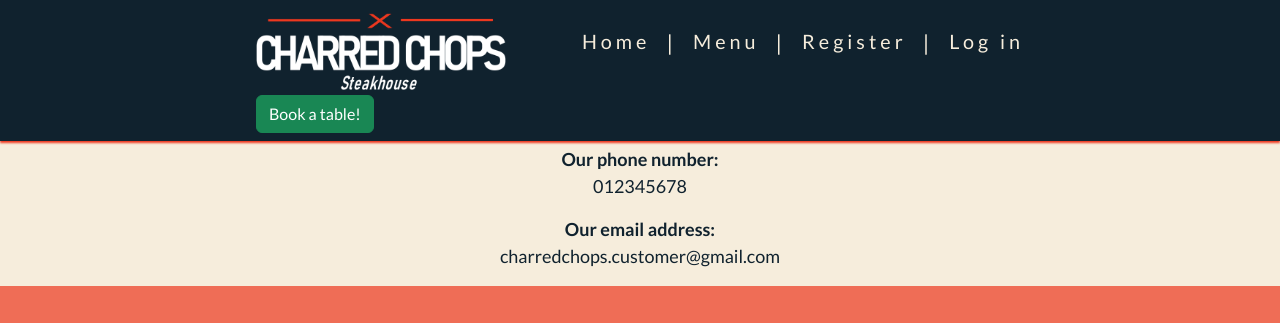
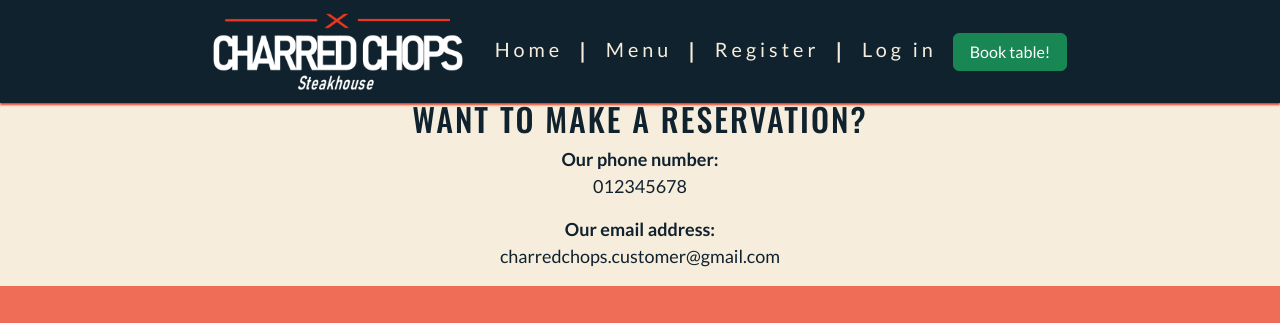
Before and after one commit to jomazzei/charredchops, a Django app: page /booking/booknow/ in a window 1280 px wide. Shown: the top 323 px of the page. Run offline with Django 4.2, Linux system fonts and the light colour scheme; some libraries are stand-ins or nearby versions; some web fonts are replaced.

Commit message:
Converting nav to bootstrap

```diff
--- a/static/css/style.css
+++ b/static/css/style.css
@@ -15,7 +15,7 @@
     min-height: 100vh;
     display: flex;
     flex-direction: column;
-    /* Generic project styles */
+    flex-wrap: wrap;
     color: #10222e;
     font-family: 'Lato', sans-serif;
     font-size: 18px;
@@ -28,7 +28,6 @@
     font-family: 'Oswald', sans-serif;
     text-transform: uppercase;
     letter-spacing: 2px;
-    color: #252525;
 }
 
 
@@ -39,11 +38,11 @@
     background-color: #10222e;
     position: fixed;
     z-index: 99;
-    width: 100%;
+    width: 100vw;
     box-shadow: 0 2px 2px #ed381f;
     display: flex;
     justify-content: space-around;
-    margin-bottom: 200px;
+    align-items: flex-end;
 }
 
 header a {
@@ -53,12 +52,6 @@
 
 
 /* ---------------------- Navbar */
-nav {
-    position: absolute;
-    background-color: #10222e;
-    width: 60%;
-}
-
 #navUL {
     display: flex;
     font-size: 110%;
@@ -67,8 +60,13 @@
     justify-content: center;
 }
 
-#navUL>li {
+/* #navUL>li {
     padding-left: 1rem;
+} */
+
+.nav-item {
+    padding-left: 1rem;
+    padding-right: 1rem;
 }
 
 #navUL a:hover {
@@ -78,6 +76,15 @@
 .separator {
     font-size: 110%;
     color: #f6eddc;
+}
+
+#book-action-call {
+    margin: auto;
+}
+
+#toggle-button {
+    background-color: #ed381f;
+    justify-content: space-between;
 }
 
 /* ---------------------- Django messages */
@@ -141,7 +148,7 @@
 #hero {
     height: 600px;
     width: 100%;
-    background: url("../../static/media/steak-img1.png") no-repeat center center/cover;
+    background: url("../../static/media/steak-img1.png") no-repeat center center / cover;
     position: relative;
 }
 
@@ -303,3 +310,15 @@
 #detail-buttons {
     margin-top: 20px;
 }
+
+
+/* -------------------------------------------------------------- Media queries */
+@media screen and (max-width:991px) {
+    .separator {
+        display: none;
+    }
+
+    .nav-item {
+        margin-top: 10px;
+    }
+}
--- a/templates/base.html
+++ b/templates/base.html
@@ -23,32 +23,80 @@
 </head>
 
 <body>
+
     <!-- Navigation Bar -->
     <header>
-        <nav class="navbar">
+
+        <nav class="navbar navbar-expand-lg">
+            <div class="container">
                 <a href="{% url 'home' %}" class="navbar-brand">
-                <img src="{% static 'media/CCLogoTransparent.png' %}" alt="logo" width="250px">
+                    <img src="{% static 'media/CCLogoTransparent.png' %}" alt="logo" width="250">
                 </a>
-            <ul id="navUL">
-                <li><a href="{% url 'home' %}">Home</a></li>
-                <li class="separator">|</li>
-                <li><a href="{% url 'menu' %}">Menu</a></li>
-                <li class="separator">|</li>
+
+                <button type="button" data-bs-toggle="collapse" data-bs-target="#navbarCollapse" class="navbar-toggler"
+                    id="toggle-button">
+                    <span class="navbar-toggler-icon"></span>
+                </button>
+
+                <div class="collapse navbar-collapse" id="navbarCollapse">
+                    <ul class="navbar-nav" id="navUL">
+                        <li class="nav-item"><a href="{% url 'home' %}">Home</a></li>
+                        <li class="separator"><strong>|</strong></li>
+                        <li class="nav-item"><a href="{% url 'menu' %}">Menu</a></li>
+                        <li class="separator"><strong>|</strong></li>
 
                         {% if user.is_authenticated %}
-                <li><a href="{% url 'bookinglist' %}">My bookings</a></li>
-                <li class="separator">|</li>
-                <li><a href="{% url 'account_logout' %}">Logout</a></li>
+                        <li class="nav-item"><a href="{% url 'bookinglist' %}">My bookings</a></li>
+                        <li class="separator"><strong>|</strong></li>
+                        <li class="nav-item"><a href="{% url 'account_logout' %}">Logout</a></li>
 
                         {% else %}
-                <li><a href="{% url 'account_signup' %}">Register</a></li>
-                <li class="separator">|</li>
-                <li><a href="{% url 'account_login' %}">Log in</a></li>
+                        <li class="nav-item"><a href="{% url 'account_signup' %}">Register</a></li>
+                        <li class="separator"><strong>|</strong></li>
+                        <li class="nav-item"><a href="{% url 'account_login' %}">Log in</a></li>
                         {% endif %}
                     </ul>
-            <a href="{% url 'bookingpage' %}"><button class="btn btn-success">Book a table!</button></a>
+                    <a href="{% url 'bookingpage' %}" class="nav-item btn btn-success" id="book-action-call">
+                        Book table!</a>
+
+                </div>
+            </div>
         </nav>
+
+
+        <!-- <div class="container justify-content-around">
+            <div class="row justify-content-between">
+
+                <nav class="navbar navbar-expand-sm">
+
+                    <a href="#" class="navbar-brand mb-0 h1">
+                        <img src="{% static 'media/CCLogoTransparent.png' %}" class="d-inline-block align-top"
+                            alt="logo" width="250">
+                    </a>
+                    <button type="button" data-bs-toggle="collapse" data-bs-target="#navbarCollapse"
+                        class="navbar-toggler">
+                        <span class="navbar-toggler-icon"></span>
+                    </button>
+                    <div class="collapse navbar-collapse" id="navbarCollapse">
+                        <ul class="navbar-nav">
+                            <li class="nav-item"><a href="{% url 'home' %}">Home</a></li>
+                            <li class="nav-item"><a href="{% url 'menu' %}">Menu</a></li>
+                            <li class="nav-item"><a href="{% url 'bookinglist' %}">My bookings</a></li>
+                            <li class="nav-item"><a href="{% url 'bookingpage' %}" class="btn btn-success">
+                                    Book a table!</a>
+                            </li>
+                        </ul>
+                    </div>
+
+                </nav>
+            </div>
+
+        </div> -->
+
+
+
     </header>
+
 
     <main>
 
@@ -75,7 +123,6 @@
         {% endblock %}
 
     </main>
-
 
 
     <!-- Footer -->
```
Lines whose indentation alone changed are shown as unchanged.
